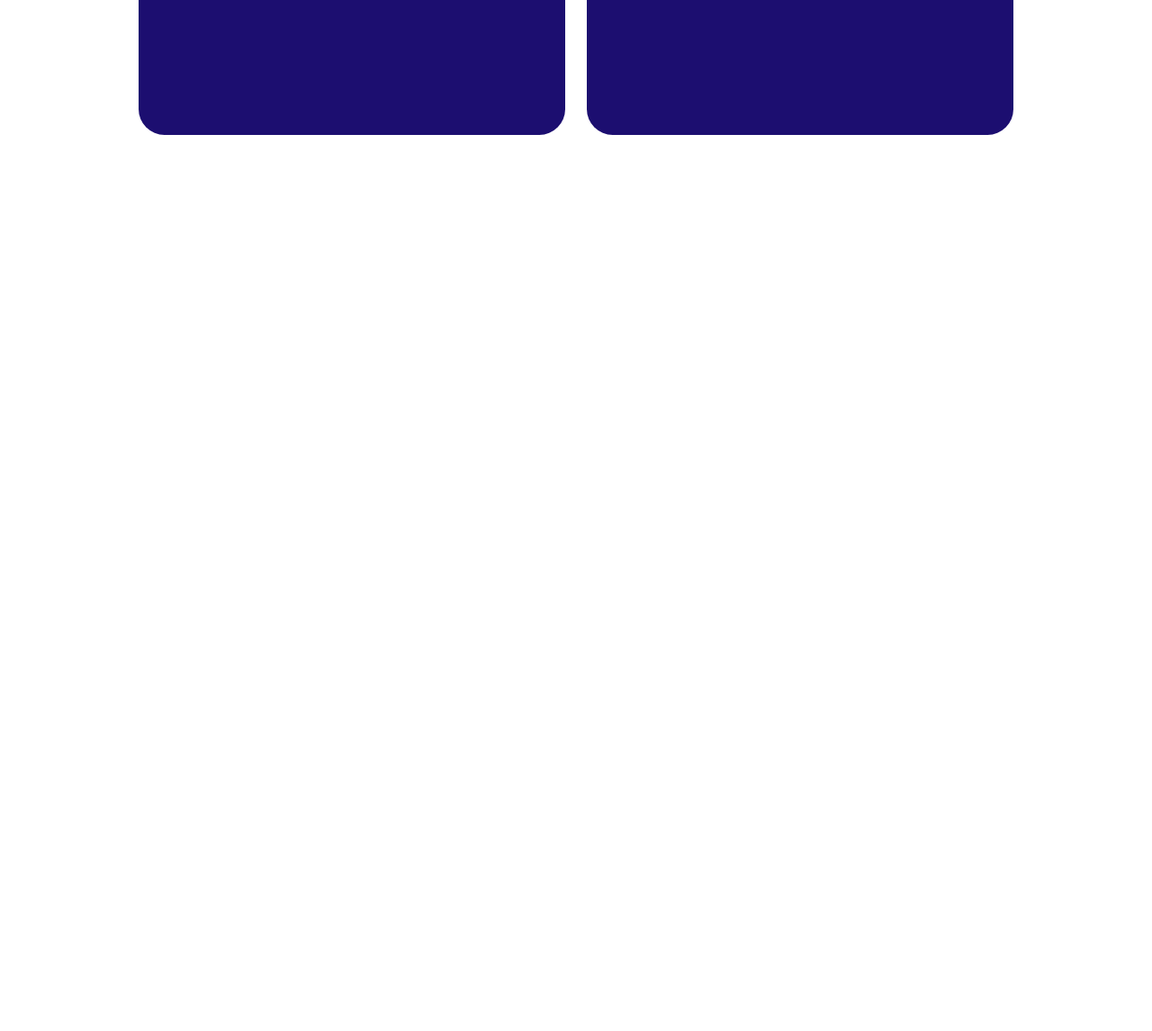
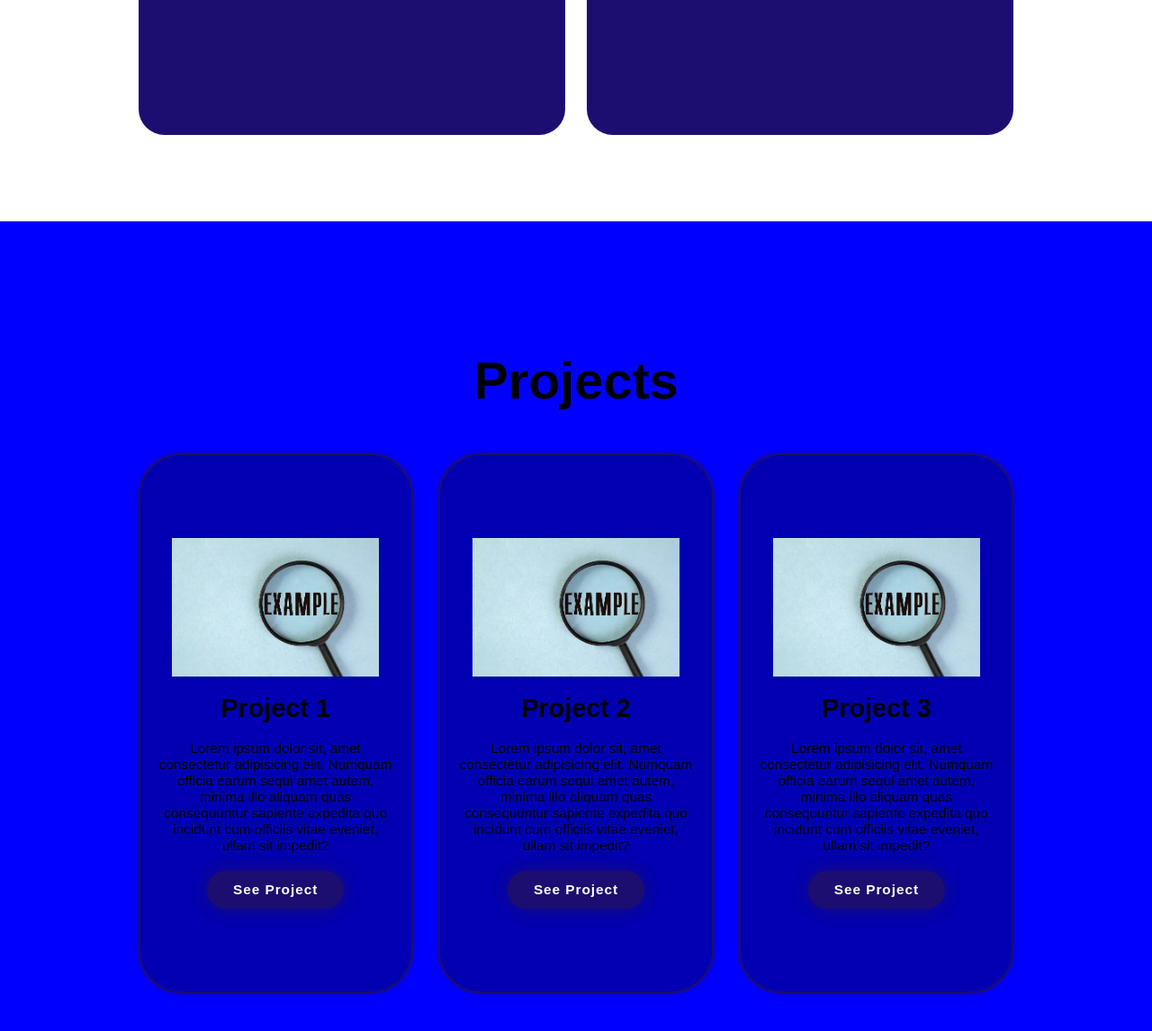
Before and after one commit to KyotaDev/portfolio, a plain HTML site: page index.html in a window 1280 px wide. Shown: the part 2308-3454 px from the top of the page at 90% size. Before the commit the page ends 2554 px from the top, so only its background shows below. Drawn offline with nearby package versions, Linux system fonts and the light colour scheme.

Commit message:
Add(Project): Add project section

```diff
--- a/css/main.css
+++ b/css/main.css
@@ -365,3 +365,49 @@ span{
 .skill-info i{
     font-size: 8rem;
 }
+.projects{
+    background: blue center no-repeat;
+    background-size: cover;
+}
+.projects-box{
+    display: grid;
+    grid-template-columns: repeat(3,1fr);
+    place-items: center;
+    margin: 5rem 0;
+    gap: 3rem;
+    row-gap: 5rem;
+}
+.project-card{
+    height: 600px;
+    max-width: 450px;
+    background-color: rgba(0, 0, 0, 0.3);
+    backdrop-filter: blur(30px);
+    border: 2px solid var(--main-color);
+    border-radius: 5rem;
+    display: flex;
+    flex-direction: column;
+    align-items:center;
+    justify-content: center;
+    text-align: center;
+    gap: 2rem;
+    padding: 5rem 2rem;
+    overflow: hidden;
+    cursor: pointer;
+    box-shadow: 0 0 5px var(--main-color);
+    transition: 0.4s ease;
+}
+.project-card:hover{
+    box-shadow: 0 0 25px var(--main-color),
+                0 0 50px var(--main-color);
+    transform: scale(1.02);
+}
+.project-card img{
+    max-width: 18vw;
+    object-fit: cover;
+}
+.project-card h3{
+    font-size: 3rem;
+}
+.project-card p{
+    font-size: 1.6rem;
+}
--- a/index.html
+++ b/index.html
@@ -109,6 +109,52 @@
         </div>
     </section>
 
+    <section class="projects" id="projects">
+        <h2 class="heading">
+            Projects
+        </h2>
+        <div class="projects-box">
+            <div class="project-card">
+                <img src="assets/images/example.webp" alt="project">
+                <h3>Project 1</h3>
+                <p>
+                    Lorem ipsum dolor sit, amet consectetur adipisicing elit.
+                    Numquam officia earum sequi amet autem, minima illo aliquam
+                    quas consequuntur sapiente expedita quo incidunt cum officiis
+                    vitae eveniet, ullam sit impedit?
+                </p>
+                <div class="btn">
+                    See Project
+                </div>
+            </div>
+            <div class="project-card">
+                <img src="assets/images/example.webp" alt="project">
+                <h3>Project 2</h3>
+                <p>
+                    Lorem ipsum dolor sit, amet consectetur adipisicing elit.
+                    Numquam officia earum sequi amet autem, minima illo aliquam
+                    quas consequuntur sapiente expedita quo incidunt cum officiis
+                    vitae eveniet, ullam sit impedit?
+                </p>
+                <div class="btn">
+                    See Project
+                </div>
+            </div>
+            <div class="project-card">
+                <img src="assets/images/example.webp" alt="project">
+                <h3>Project 3</h3>
+                <p>
+                    Lorem ipsum dolor sit, amet consectetur adipisicing elit.
+                    Numquam officia earum sequi amet autem, minima illo aliquam
+                    quas consequuntur sapiente expedita quo incidunt cum officiis
+                    vitae eveniet, ullam sit impedit?
+                </p>
+                <div class="btn">
+                    See Project
+                </div>
+            </div>
+        </div>
+    </section>
     <script src="js/main.js"></script>
 </body>
 </html>
```
